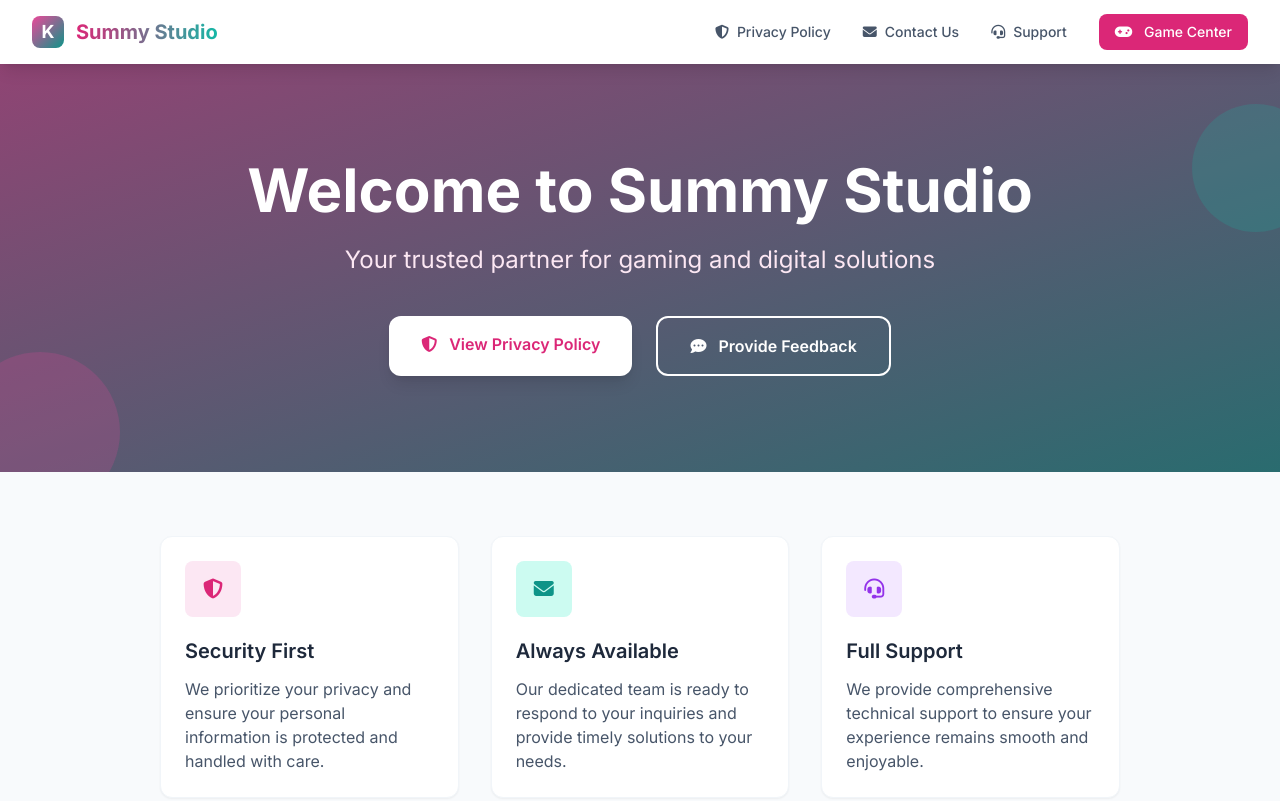
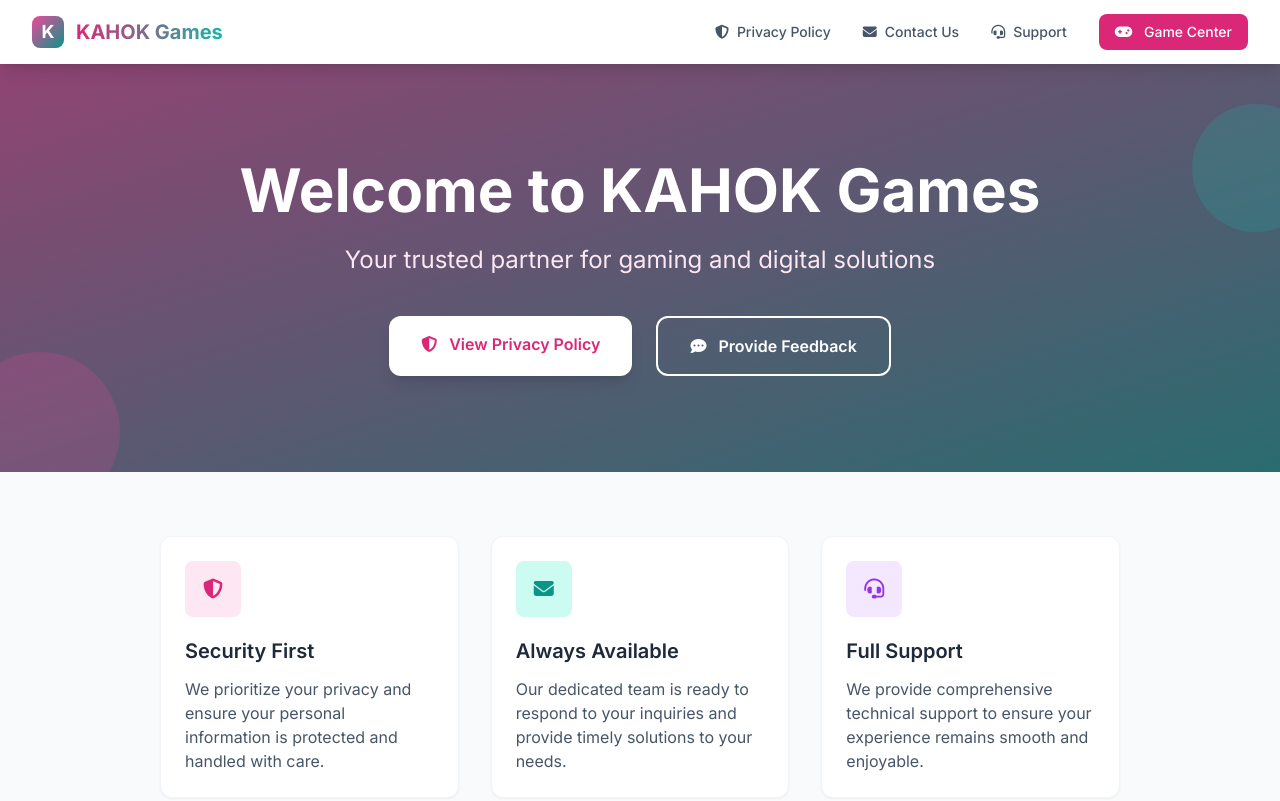
Before and after one commit to summystudio/summystudio.github.io, a plain HTML site: page index.html in a window 1280 px wide. Shown: the top 801 px of the page. Drawn offline with nearby package versions, Linux system fonts and the light colour scheme.

Commit message:
Update index.html

```diff
--- a/index.html
+++ b/index.html
@@ -3,7 +3,7 @@
 <head>
     <meta charset="UTF-8">
     <meta name="viewport" content="width=device-width, initial-scale=1.0">
-    <title>Summy Studio - Privacy Policy & Contact</title>
+    <title>KAHOK Games - Privacy Policy & Contact</title>
     <!-- Tailwind CSS -->
     <script src="https://cdn.tailwindcss.com"></script>
     <!-- FontAwesome -->
@@ -118,7 +118,7 @@
                         <div class="w-8 h-8 bg-gradient-to-br from-primary-500 to-secondary-600 rounded-lg flex items-center justify-center">
                             <span class="text-white font-bold text-lg">K</span>
                         </div>
-                        <span class="text-xl font-bold bg-gradient-to-r from-primary-600 to-secondary-500 bg-clip-text text-transparent">Summy Studio</span>
+                        <span class="text-xl font-bold bg-gradient-to-r from-primary-600 to-secondary-500 bg-clip-text text-transparent">KAHOK Games</span>
                     </a>
                 </div>
                 <div class="hidden md:flex items-center space-x-8">
@@ -166,7 +166,7 @@
     <header class="bg-gradient-to-br from-primary-600 to-secondary-700 bg-gradient-animate text-white py-24 relative overflow-hidden">
         <div class="absolute inset-0 bg-pattern opacity-10"></div>
         <div class="max-w-5xl mx-auto text-center px-4 sm:px-6 lg:px-8 relative z-10">
-            <h1 class="text-4xl md:text-5xl lg:text-6xl font-bold mb-6">Welcome to Summy Studio</h1>
+            <h1 class="text-4xl md:text-5xl lg:text-6xl font-bold mb-6">Welcome to KAHOK Games</h1>
             <p class="text-xl md:text-2xl mb-10 text-primary-100">Your trusted partner for gaming and digital solutions</p>
             <div class="flex flex-col sm:flex-row justify-center space-y-4 sm:space-y-0 sm:space-x-6">
                 <a href="#privacy" class="bg-white text-primary-600 px-8 py-4 rounded-xl font-semibold hover:bg-primary-50 transition duration-300 shadow-lg">
@@ -353,7 +353,7 @@
                         <div class="w-8 h-8 bg-gradient-to-br from-primary-500 to-secondary-600 rounded-lg flex items-center justify-center">
                             <span class="text-white font-bold text-lg">K</span>
                         </div>
-                        <span class="text-xl font-bold text-white">Summy Studio</span>
+                        <span class="text-xl font-bold text-white">KAHOK Games</span>
                     </div>
                     <p class="text-slate-400 mb-4">Delivering high-quality gaming experiences and digital solutions</p>
                     <div class="flex space-x-4">
@@ -405,7 +405,7 @@
                 </div>
             </div>
             <div class="mt-10 pt-8 border-t border-slate-800 text-center text-slate-500 text-sm">
-                <p>&copy; 2025 Summy Studio. All rights reserved.</p>
+                <p>&copy; 2025 KAHOK Games. All rights reserved.</p>
             </div>
         </div>
     </footer>
```
